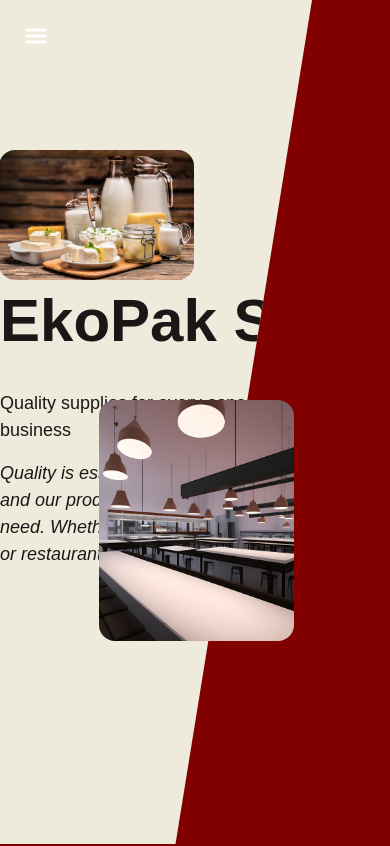
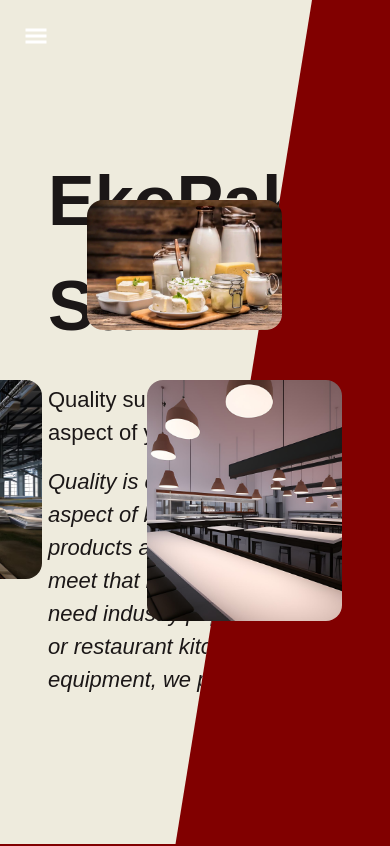
Before and after one commit to HSB1897/ekopakl, a React (Create React App) app in the folder client/: page / in a window 390 px wide. Shown: the top 846 px of the page. Built offline with nearby package versions, Linux system fonts and the light colour scheme.

Commit message:
client: added some media queries

```diff
--- a/client/src/pages/Home/Header.jsx
+++ b/client/src/pages/Home/Header.jsx
@@ -6,16 +6,16 @@
   return (
     <section className='bg-primary-100 w-full h-screen flex justify-end items-center min-h-[800px]' id='header'>
 
-        <div className='hero bg-secondary h-screen min-h-[800px] md:px-24 flex flex-col justify-center absolute top-0 left-0 w-full'>
-              <h1 className='text-[60px] font-bold text-navy md:text-[90px] select-none'>EkoPak Sal</h1>
-              <p className='text-navy text-[18px] md:text-[28px] max-w-[650px] mt-6'>Quality supplies for every aspect of your business</p>
-              <i className='text-navy text-[18px] md:text-[22px] max-w-[650px] mt-4'> Quality is essential in every aspect of business, and our products are designed to meet that need. Whether you need industry paper, diaries, or restaurant kitchen equipment, we provide top</i>
+        <div className='hero bg-secondary h-screen min-h-[800px] 2xl:px-24 px-12 flex flex-col justify-center absolute top-0 left-0 w-full'>
+              <h1 className='text-[70px] font-bold text-navy 2xl:text-[90px] select-none'>EkoPak Sal</h1>
+              <p className='text-navy text-[22px] 2xl:text-[28px] max-w-[650px] mt-6'>Quality supplies for every aspect of your business</p>
+              <i className='text-navy text-[22px] 2xl:text-[22px] 2xl:max-w-[650px] max-w-[500px] mt-4'> Quality is essential in every aspect of business, and our products are designed to meet that need. Whether you need industry paper, diaries, or restaurant kitchen equipment, we provide top</i>
         </div>
 
-        <div className='w-[50%] h-full relative mr-24'>
-            <img src={images.diariesIMG} alt="" className='w-[400px] rounded-2xl absolute top-[150px] right-[100px] z-10 hover:scale-110 hover:z-50 duration-300' />
-            <img src={images.paperIndustryIMG} alt="" className='w-[300px] rounded-2xl absolute top-[400px] right-[350px] z-20 hover:scale-110 duration-300 hover:z-50' />
-            <img src={images.kitchenIMG} alt="" className='w-[300px] rounded-2xl absolute right-0 top-[400px] hover:scale-110 duration-300 hover:z-50' />
+        <div className='w-[50%] h-full relative 2xl:mr-24 mr-12'>
+            <img src={images.diariesIMG} alt="" className='2xl:w-[400px] w-[300px] rounded-2xl absolute 2xl:top-[150px] top-[200px] 2xl:right-[100px] right-[60px] z-10 hover:scale-110 hover:z-50 duration-300' />
+            <img src={images.paperIndustryIMG} alt="" className='2xl:w-[300px] w-[250px] rounded-2xl absolute 2xl:top-[400px] top-[380px] 2xl:right-[350px] right-[300px] z-20 hover:scale-110 duration-300 hover:z-50' />
+            <img src={images.kitchenIMG} alt="" className='2xl:w-[300px] w-[250px] rounded-2xl absolute right-0 2xl:top-[400px] top-[380px] hover:scale-110 duration-300 hover:z-50' />
         </div>
 
     </section>
--- a/client/src/pages/Home/Partners.jsx
+++ b/client/src/pages/Home/Partners.jsx
@@ -7,7 +7,7 @@
   return (
     <Container className='bg-secondary' id='partners'>
         <Headline className='text-navy text-center'>Partners</Headline>
-        <div className='grid gap-12 lg:gap-4 lg:w-[1100px] md:w-[500px] m-auto lg:grid-cols-4 md:grid-cols-2 grid-cols-1 items-center justify-center w-full mt-12 '>
+        <div className='grid gap-12 lg:gap-4 2xl:w-[1100px] lg:w-[500px] m-auto 2xl:grid-cols-4 lg:grid-cols-2 grid-cols-1 items-center justify-center w-full lg:mt-12 '>
           <img src={images.qcsLogo} className='m-auto w-[200px] h-[200px] rounded-full ' alt="" />
           <img src={images.bankByblosLogo} className='m-auto w-[200px] h-[200px] rounded-full ' alt="" />
           <img src={images.dintaLogo} className='m-auto w-[200px] h-[200px] rounded-full ' alt="" />
```
